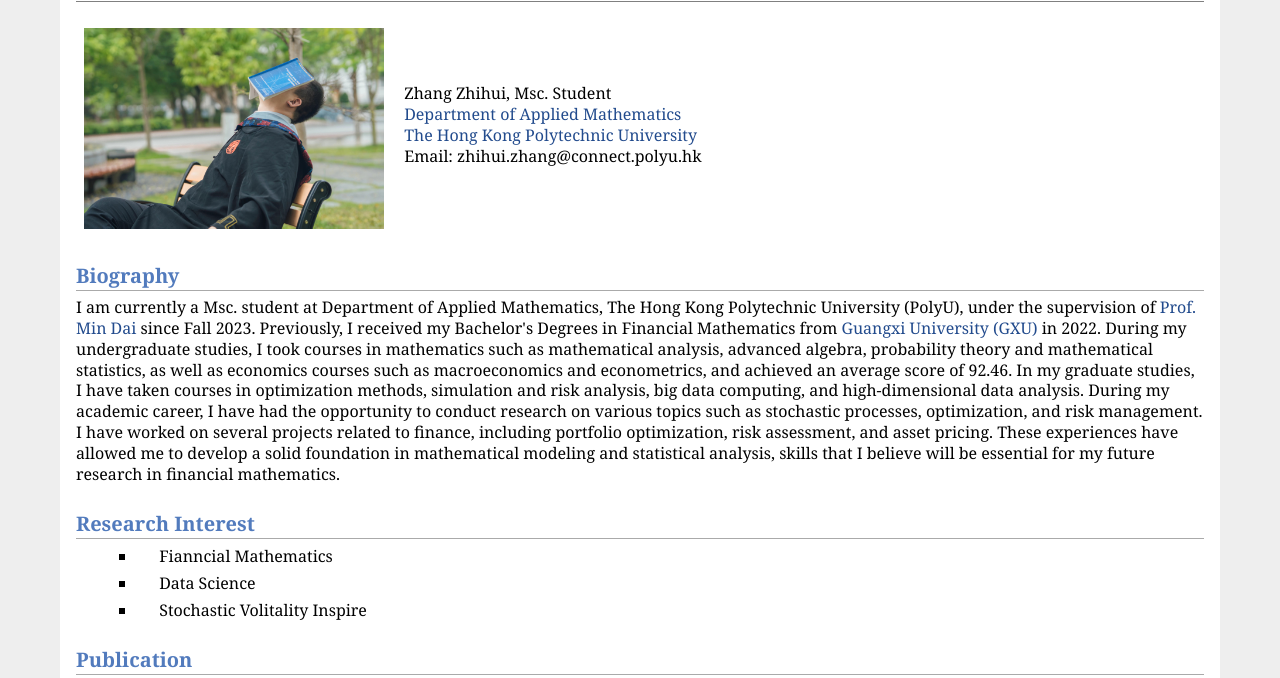
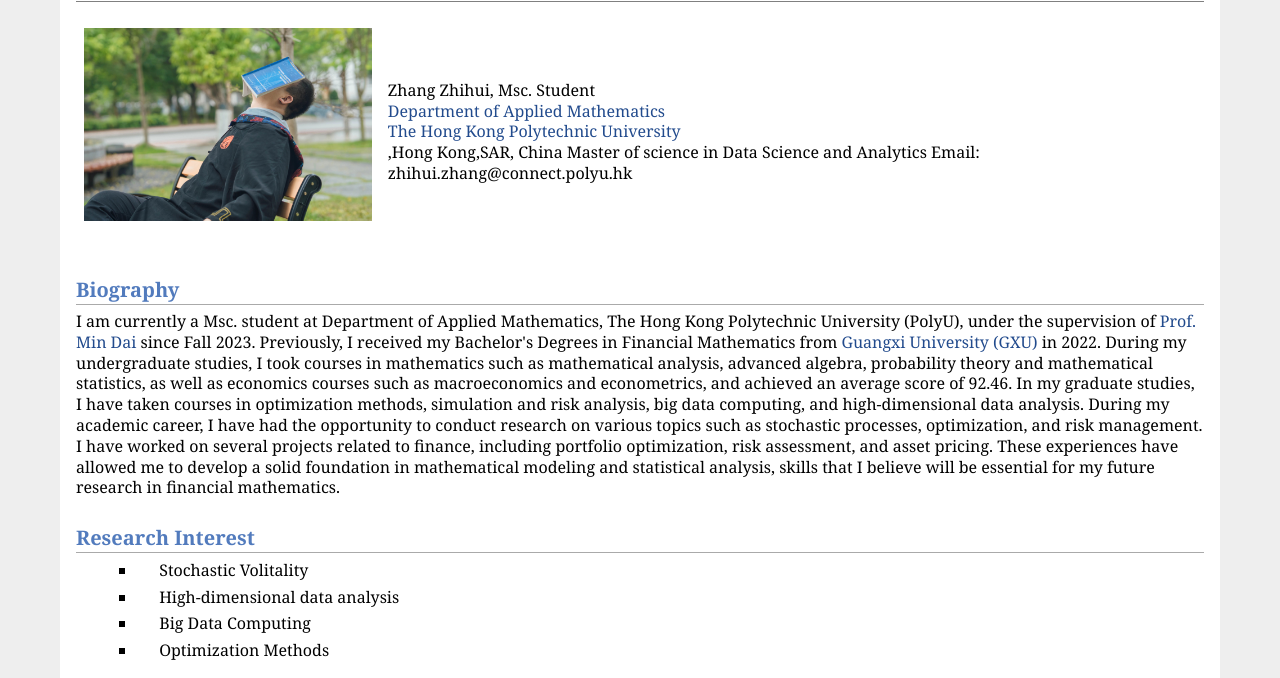
Before and after one commit to mathZhangZhihui/mathZhangZhihui.github.io, a plain HTML site: page index.html in a window 1280 px wide. Shown: the part 63-741 px from the top of the page. Drawn offline with Linux system fonts and the light colour scheme.

Commit message:
Update index.html

```diff
--- a/index.html
+++ b/index.html
@@ -18,8 +18,10 @@
 <img src="photo1.JPG" alt="300" width="300px" height="Hongduo Liu" />&nbsp;</td>
 <td align="left"><p>Zhang Zhihui, Msc. Student <br />
 <a href="https://www.polyu.edu.hk/ama/">Department of Applied Mathematics</a><br />
-<a href="https://www.polyu.edu.hk/">The Hong Kong Polytechnic University</a><br />
+<a href="https://www.polyu.edu.hk/">The Hong Kong Polytechnic University</a><br />,Hong Kong,SAR, China
+Master of science in Data Science and Analytics
 Email: zhihui.zhang@connect.polyu.hk</p>
+
 </td></tr></table>
 <h2>Biography</h2>
 <p>I am currently a Msc. student at Department of Applied Mathematics, The Hong Kong Polytechnic University (PolyU),
@@ -37,11 +39,13 @@ I believe will be essential for my future research in financial mathematics.</p>
 
 <h2>Research Interest</h2>
 <ul>
-<li><p>Fianncial Mathematics</p>
+<li><p>Stochastic Volitality</p>
 </li>
-<li><p>Data Science</p>
+<li><p>High-dimensional data analysis</p>
 </li>
-<li><p>Stochastic Volitality Inspire</p>
+<li><p>Big Data Computing</p>
+</li>
+<li><p>Optimization Methods</p>
 </li>
 </ul>
 <h2>Publication</h2>
```
